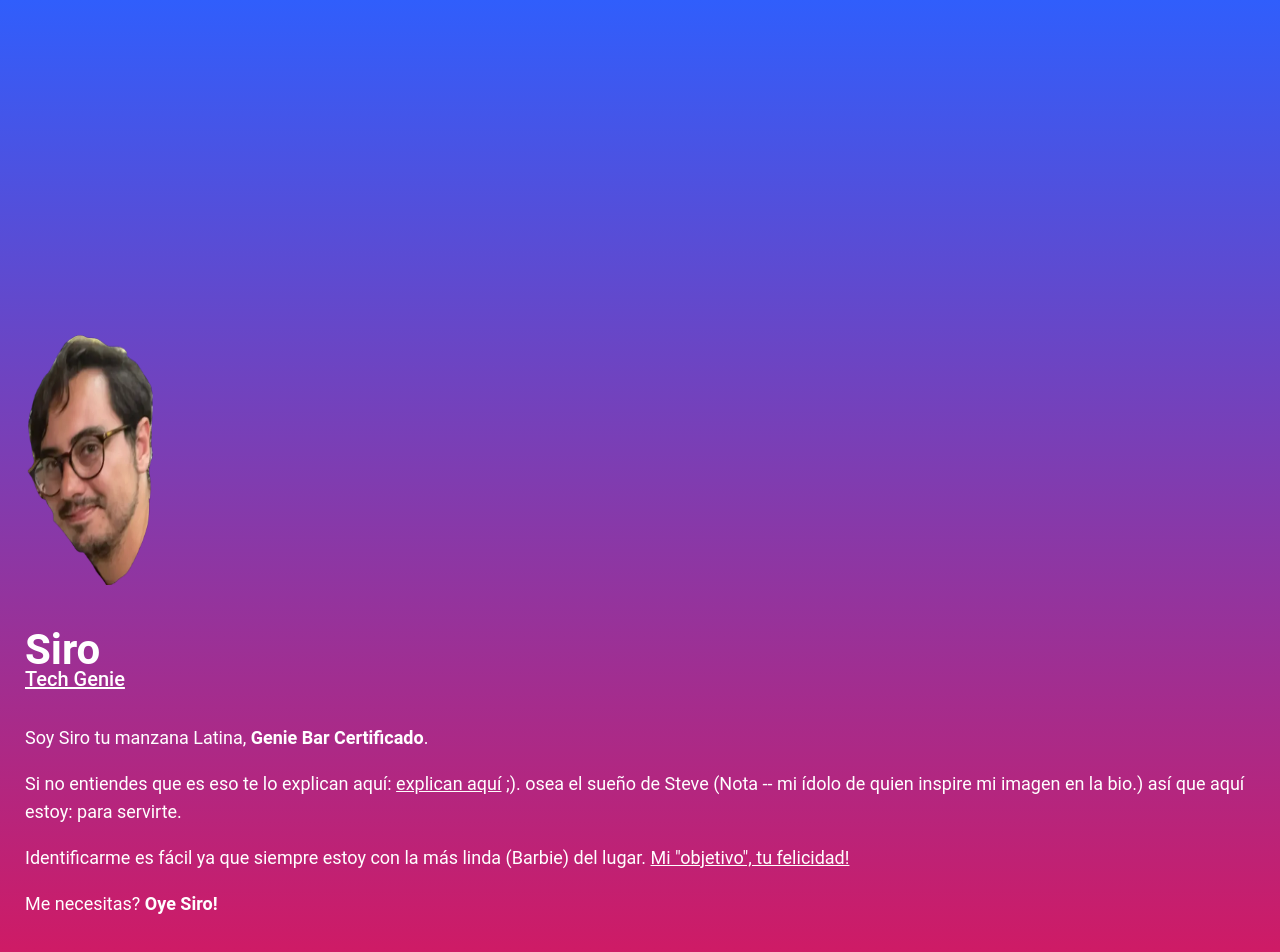
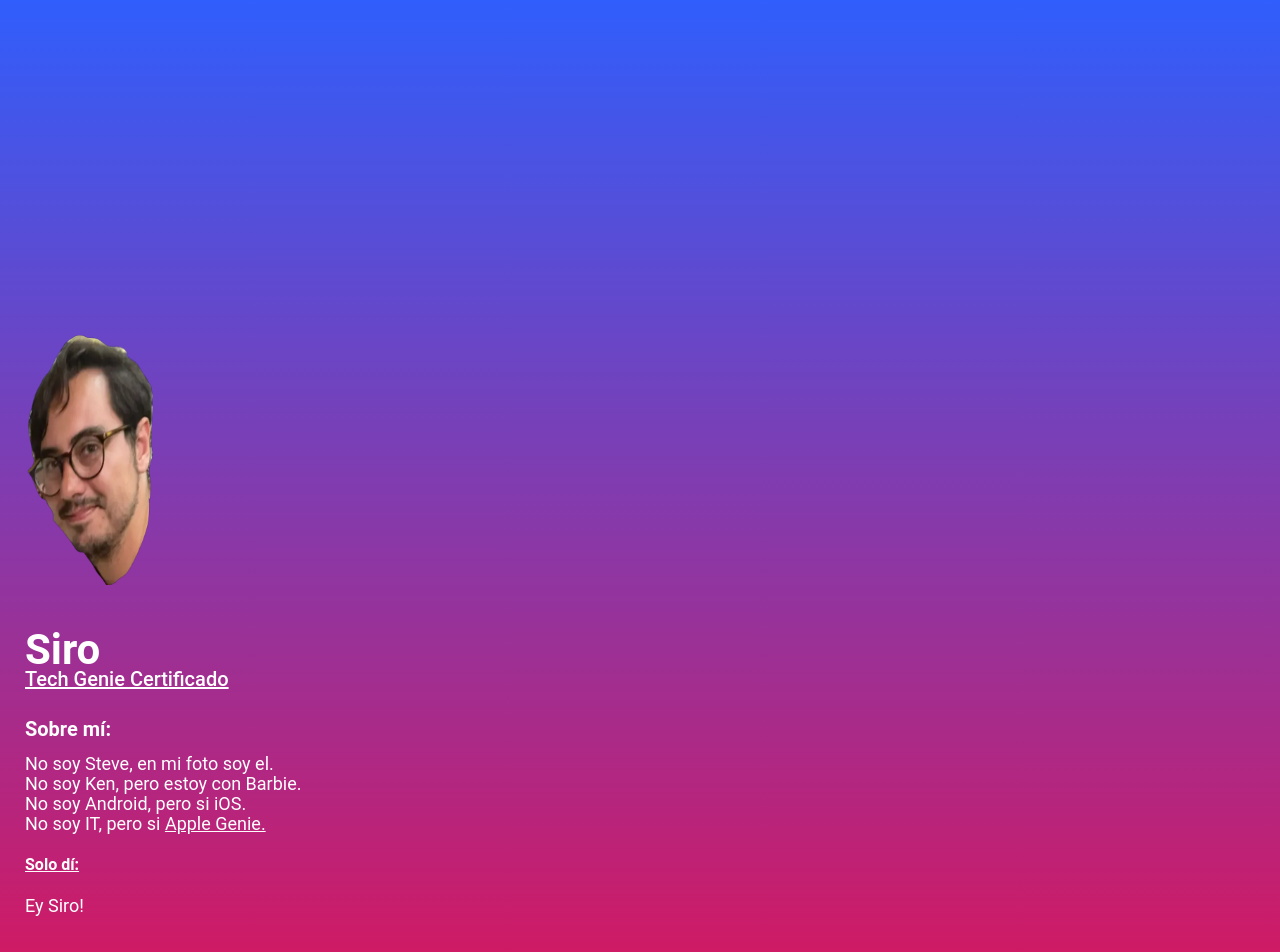
Before and after one commit to manuel-gutierrez/manuel-gutierrez.github.io, a Vue app: page / in a window 1280 px wide. Shown: the top 952 px of the page. Built offline with nearby package versions, Linux system fonts and the light colour scheme.

Commit message:
fix: copy

```diff
--- a/src/assets/main.css
+++ b/src/assets/main.css
@@ -41,7 +41,7 @@ body {
 
 p {
   font-style: light;
-  line-height: 28px;
+  line-height: 20px;
   font-size: 18px;
 }
 
--- a/src/components/Paragraph.vue
+++ b/src/components/Paragraph.vue
@@ -1,12 +1,15 @@
 <template>
   <div class="col-12 profile" >
-    <p>Soy Siro tu manzana Latina, <b>Genie Bar Certificado</b>.</p>
-    <p>Si no entiendes que es eso te lo explican aquí: <a href="https://www.applesfera.com/apple/especial-apple-store-todo-lo-que-necesitas-saber-sobre-el-genius-bar" target="_blank">explican aquí</a> ;).
-    osea el sueño de Steve (Nota -- mi ídolo de quien inspire mi imagen en la bio.) así que aquí estoy: para servirte.</p>
-    <p>Identificarme es fácil ya que siempre estoy con la más linda (Barbie) del lugar. <span>Mi "objetivo", tu felicidad!</span> </p>
 
-    <p>Me necesitas? <b>Oye Siro!</b></p>
-
+    <h3>Sobre mí: </h3>
+    <p> No soy Steve, en mi foto soy el. <br>
+        No soy Ken, pero estoy con Barbie. <br>
+        No soy Android, pero si iOS.<br>
+        No soy IT, pero si <a href="https://www.applesfera.com/apple/especial-apple-store-todo-lo-que-necesitas-saber-sobre-el-genius-bar" target="_blank"> Apple Genie. </a>
+    </p>
+    <h4>Solo dí:</h4>
+    <p> Ey Siro!</p>
+    <span> </span>
 
   </div>
 </template>
@@ -16,13 +19,15 @@
 p {
   margin-top: 10px;
 }
+
 a {
   color: #fff;
 }
-h2{
+
+h2, h3{
   font-weight: bold;
 }
-span{
+h4 {
   text-decoration: underline;
 }
 </style>
--- a/src/components/Title.vue
+++ b/src/components/Title.vue
@@ -1,7 +1,7 @@
 <template>
   <div class="col-12">
     <h1 class="row name">Siro</h1>
-    <h2 class="row title">Tech Genie</h2>
+    <h2 class="row title">Tech Genie Certificado</h2>
   </div>
 </template>
 
```
